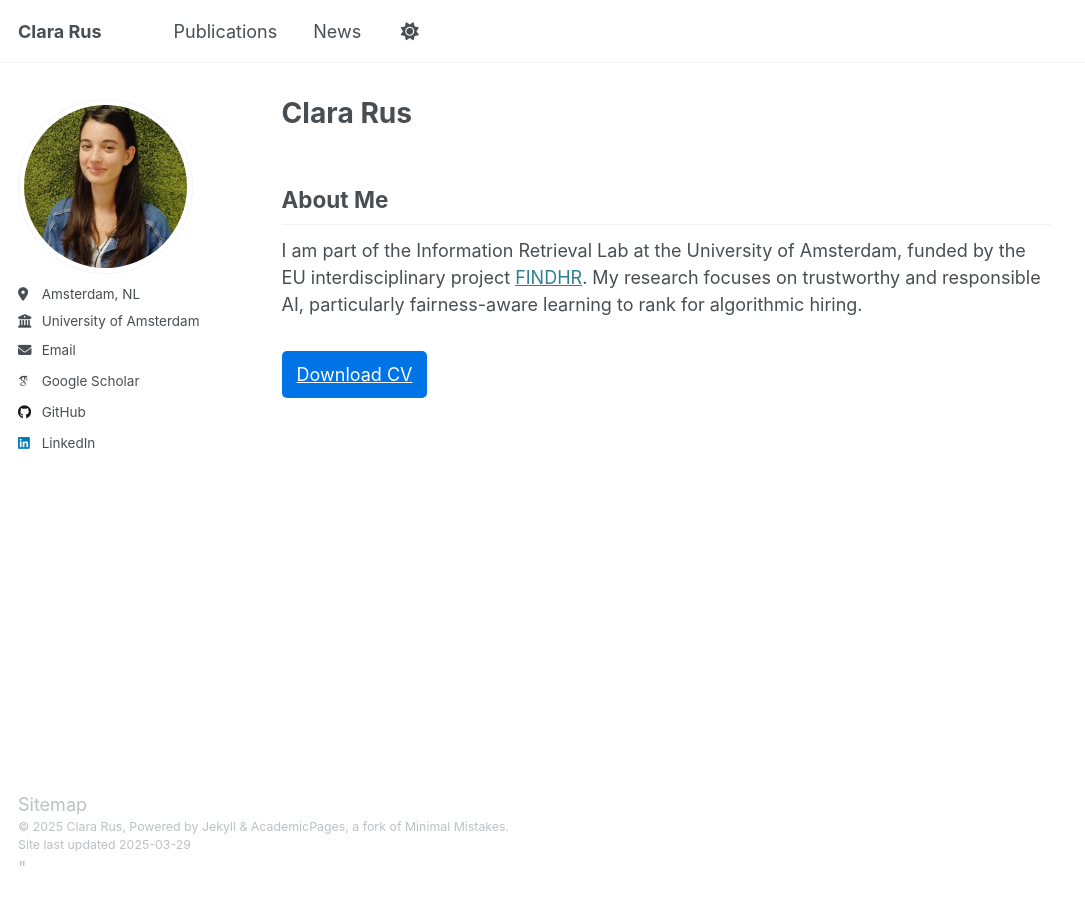
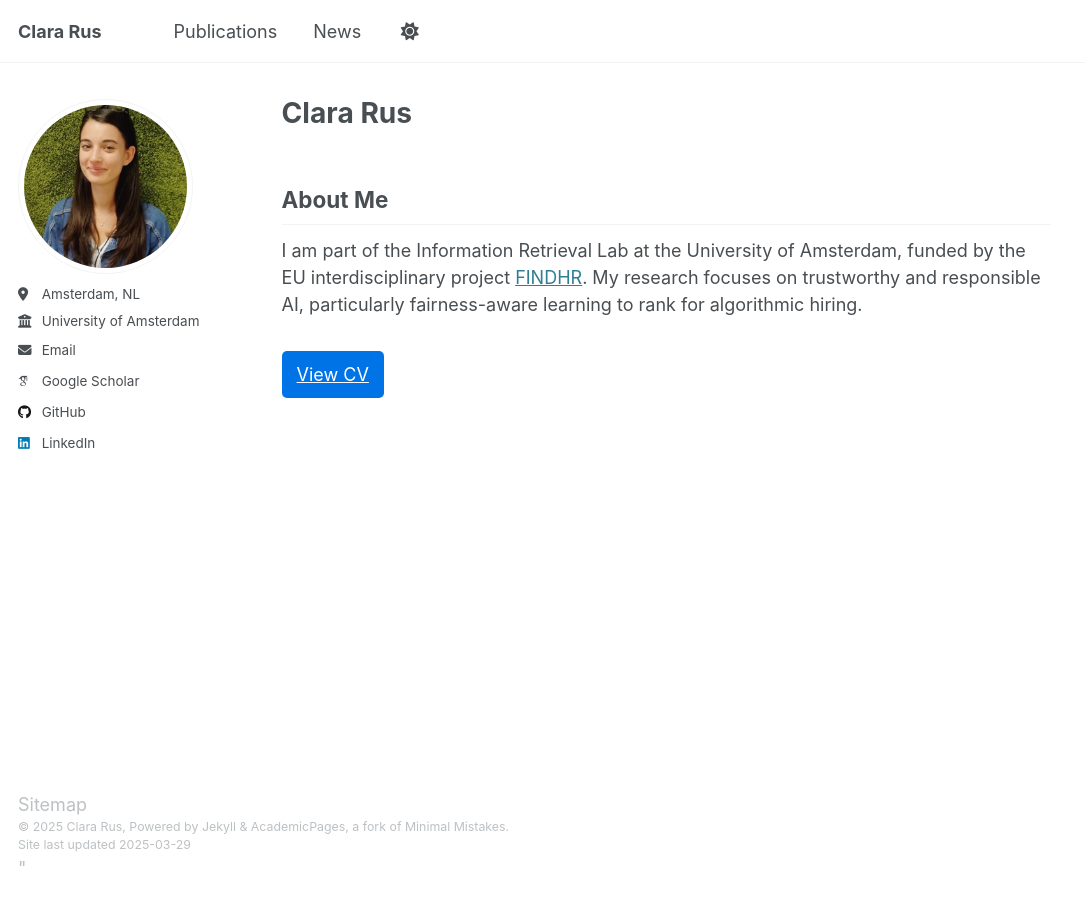
Before and after one commit to ClaraRus/ClaraRus.github.io, a Jekyll site: the page built from _pages/clara.html, in a window 1280 px wide. Shown: the whole page, without its empty margins (0-1085 px from the left). Built offline with Jekyll 4.4.1, drawn with Linux system fonts in a browser that asks for light colours; some web fonts are replaced.

Commit message:
Update clara.html

```diff
--- a/_pages/clara.html
+++ b/_pages/clara.html
@@ -6,7 +6,7 @@
 <section id="about">
         <h2>About Me</h2>
         <p>I am part of the Information Retrieval Lab at the University of Amsterdam, funded by the EU interdisciplinary project <a href="https://findhr.eu/">FINDHR</a>. My research focuses on trustworthy and responsible AI, particularly fairness-aware learning to rank for algorithmic hiring.</p>
-        <a href="https://clararus.github.io/files/Clara_Rus_Academic_CV.pdf" download class="cv-button">Download CV</a>
+        <a href="Clara_Rus_Academic_CV.pdf" target="_blank" class="cv-button">View CV</a>
 </section>
 
 <style>
@@ -21,5 +21,6 @@
     }
     .cv-button:hover {
         background-color: #005bb5;
+        text-decoration: none;
     }
 </style>
```
